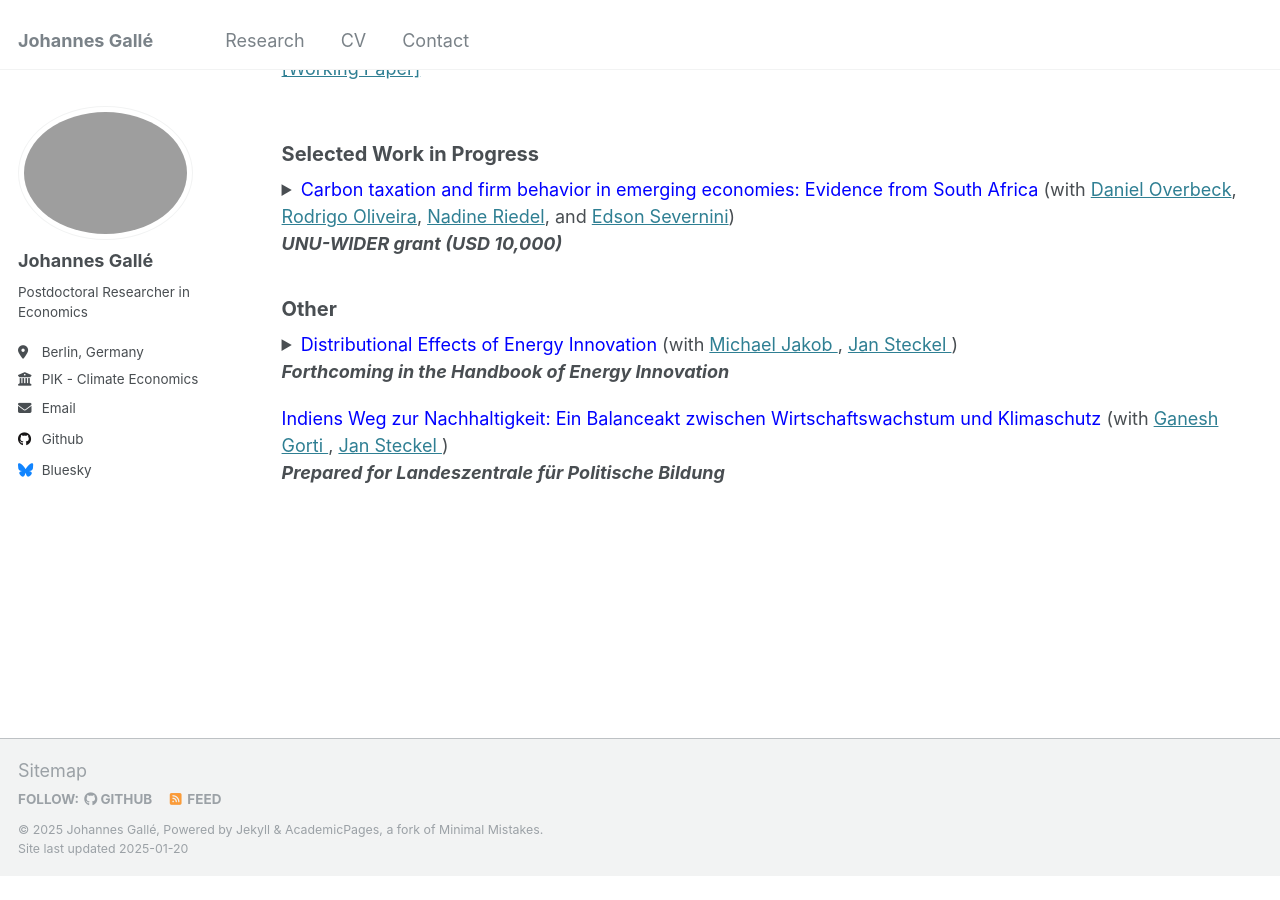
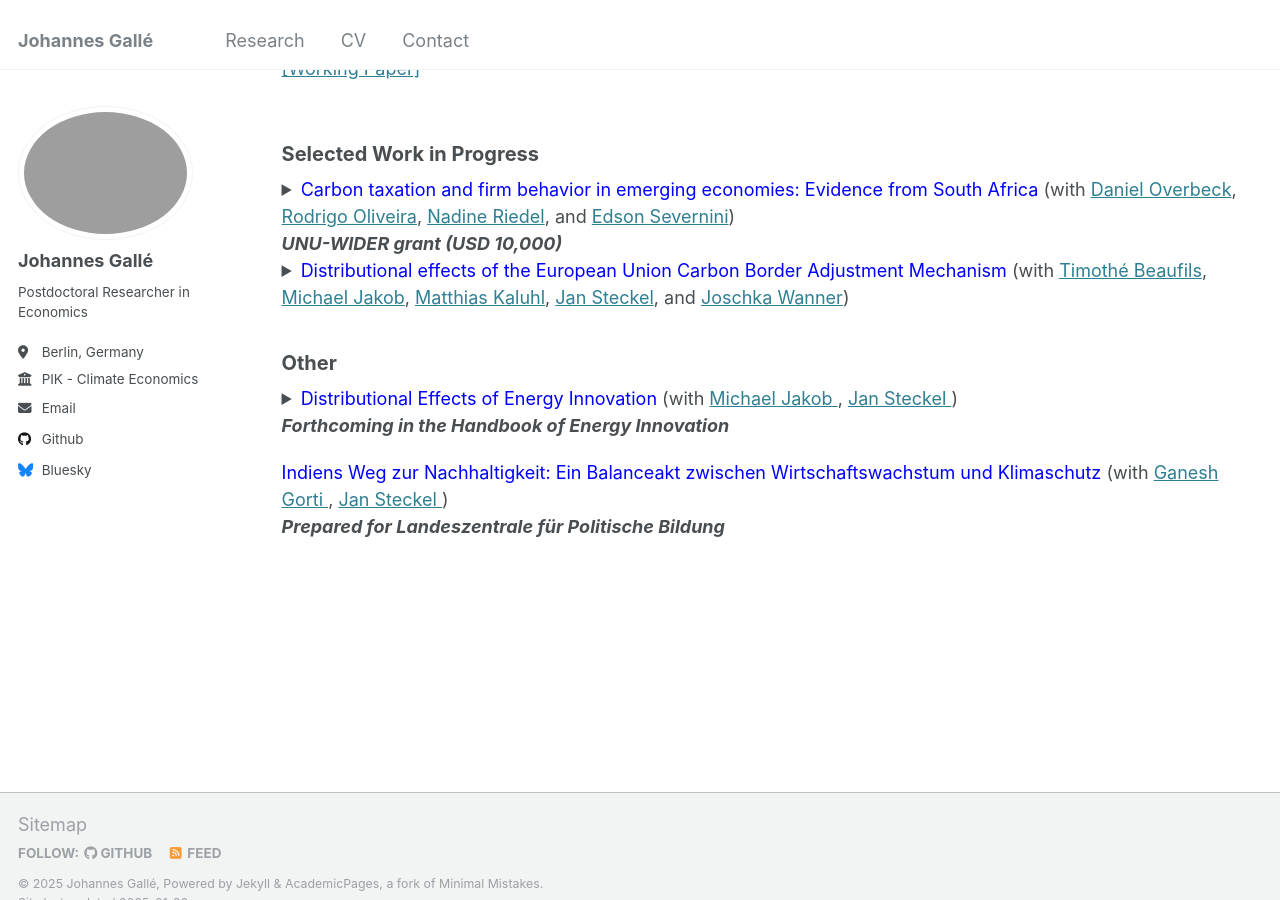
Before and after one commit to johannesgalle/johannesgalle.github.io, a Jekyll site: the page built from _pages/research.html, in a window 1280 px wide and 900 px high, scrolled down 510 px. Built offline with Jekyll 4.4.1, drawn with Linux system fonts in a browser that asks for light colours; before the commit the page ends 1386 px from its top, so only the background shows below that.

Commit message:
Update research.html

```diff
--- a/_pages/research.html
+++ b/_pages/research.html
@@ -95,6 +95,26 @@ different industry denominations.</p>
   </p>
 </details>
 
+<details>
+  <summary>
+    <span style="color: blue;">Distributional effects of the European Union Carbon Border Adjustment Mechanism</span>
+    (with <a href="https://www.pik-potsdam.de/members/beaufils" target="_blank">Timothé Beaufils</a>,
+    <a href="https://www.ct-economics.net/en/about">Michael Jakob</a>,
+    <a href="https://www.pik-potsdam.de/members/mkalkuhl" target="_blank">Matthias Kaluhl</a>,
+    <a href="https://www.mcc-berlin.net/en/about/team/steckel-jan.html">Jan Steckel</a>, and
+    <a href="http://joschkawanner.de/" target="_blank">Joschka Wanner</a>) <br />
+  </summary>
+
+  <p style="font-size: 16px;">
+   This paper quantifies distributional effects of the recently proposed EU-CBAM on Households in trading partner countries.
+   We develop a Ricardian type trade model to derive sectoral income and price
+effects of the CBAM both in the short and in the long run. We combine the model output
+with detailed household-level consumption data for each of the countries and thereby explore
+horizontal and vertical distributional impacts of the EU-CBAM at the household-level for
+a selected subset of the msot affected coutnries.
+  </p>
+</details>
+
 
 <h2 style="font-size: 20px;">Other</h2>
   <!--Publication -->
```
